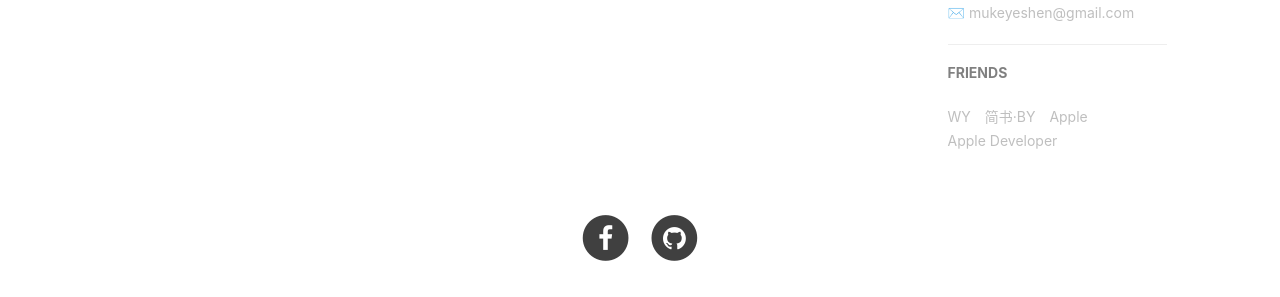
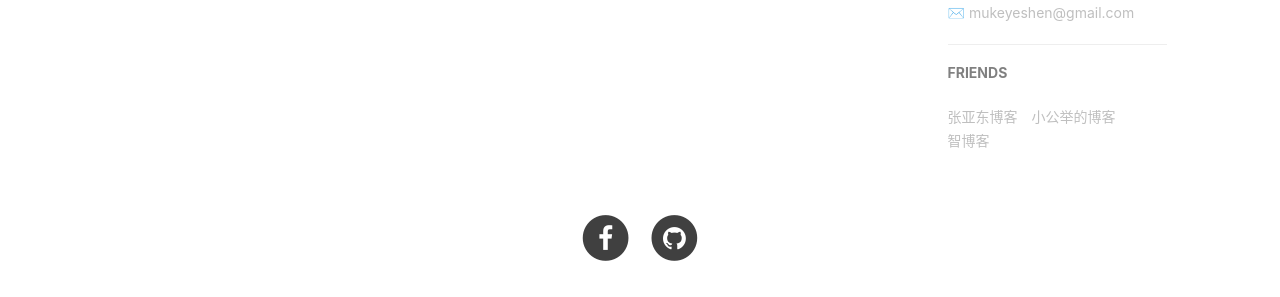
Before and after one commit to jinzhijun/mukeyeshen.github.io, a Jekyll site: the page built from index.html, in a window 1280 px wide. Shown: the part 893-1190 px from the top of the page. Built offline with Jekyll 4.4.1, drawn with Linux system fonts in a browser that asks for light colours; nearby versions of some CDN libraries; the list of posts is cut into pages by our own code; comment, search, counter and statistics services are not loaded.

Commit message:
Update _config.yml

```diff
--- a/_config.yml
+++ b/_config.yml
@@ -18,14 +18,9 @@
 
 # SNS settings
 RSS: false
-# weibo_username:     qiubaiying
-# zhihu_username:     qiubaiying
-github_username:    qiubaiying
+
+github_username:    chenyeshen
 facebook_username:  chenyeshen
-# jianshu_username:   e71990ada2fd
-#twitter_username:   qiubaiying
-
-
 
 
 # Build settings
@@ -60,14 +55,14 @@
 # disqus_username: qiubaiying
 
 # Gitalk
-gitalk:
-  enable: true    #是否开启Gitalk评论
-  clientID: f2c84e7629bb1446c1a4                            #生成的clientID
-  clientSecret: ca6d6139d1e1b8c43f8b2e19492ddcac8b322d0d    #生成的clientSecret
-  repo: qiubaiying.github.io    #仓库名称
-  owner: qiubaiying    #github用户名
-  admin: qiubaiying
-  distractionFreeMode: true #是否启用类似FB的阴影遮罩
+#gitalk:
+ # enable: false    #是否开启Gitalk评论
+#  clientID: f2c84e7629bb1446c1a4                            #生成的clientID
+ # clientSecret:   #生成的clientSecret
+ # repo: qiubaiying.github.io    #仓库名称
+ # owner: qiubaiying    #github用户名
+ # admin: qiubaiying
+ # distractionFreeMode: true #是否启用类似FB的阴影遮罩
 
 
 # 统计
@@ -99,16 +94,13 @@
 # Friends
 friends: [
     {
-        title: "WY",
-        href: "http://zhengwuyang.com"
+        title: "张亚东博客",
+        href: "https://www.zhyd.me/"
     },{
-        title: "简书·BY",
-        href: "http://www.jianshu.com/u/e71990ada2fd"
+        title: "小公举的博客",
+        href: "https://loveyatou.top/"
     },{
-        title: "Apple",
-        href: "https://apple.com"
-    },{
-        title: "Apple Developer",
-        href: "https://developer.apple.com/"
+        title: "智博客",
+        href: "https://www.nbclass.com/"
     }
 ]
```
